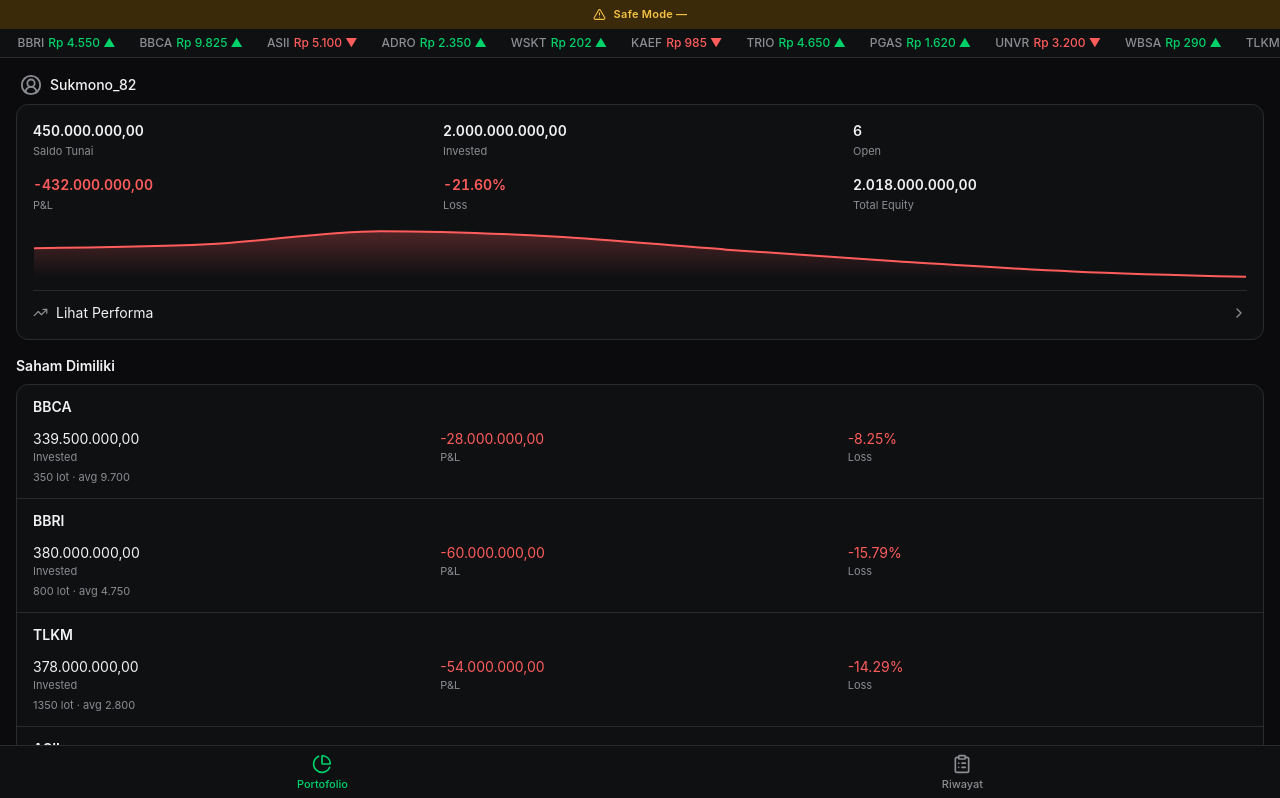
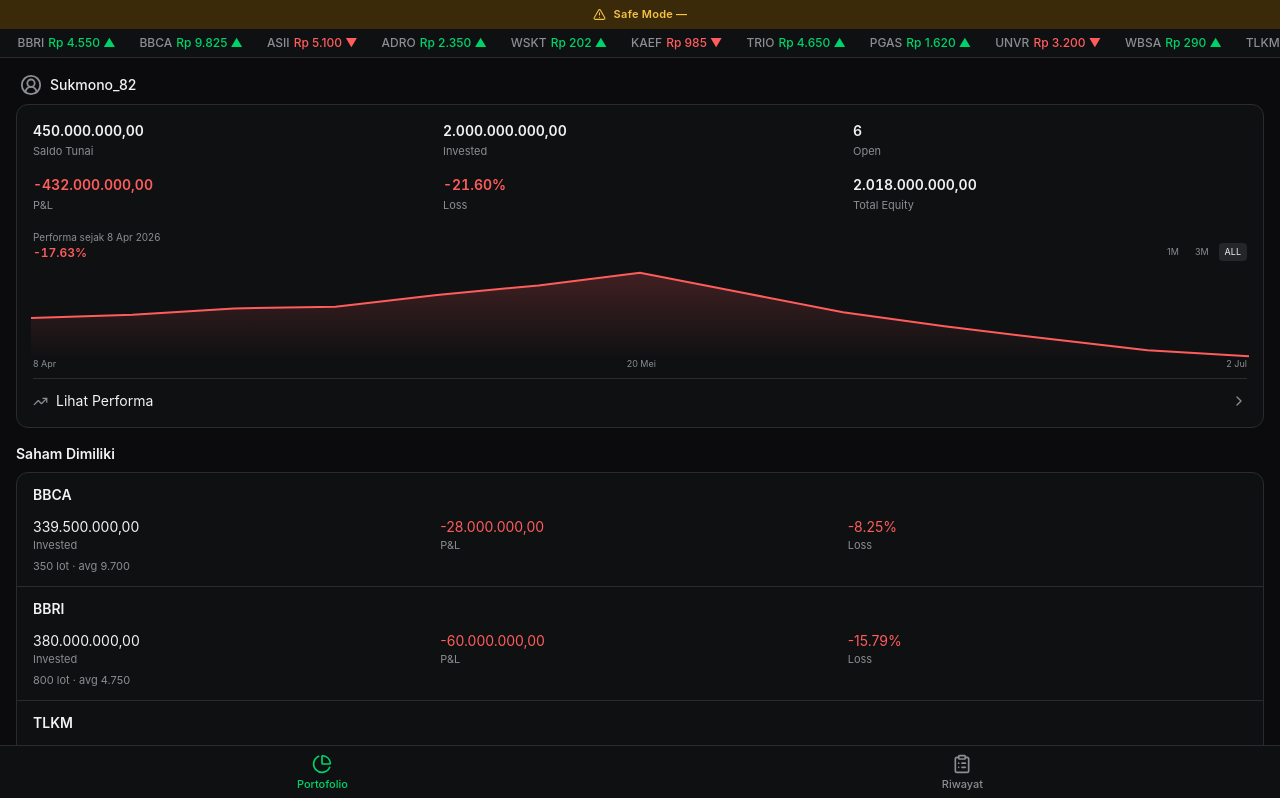
Before and after one commit to blipanca/stock-trading-app, a React (Vite) app: page / in a window 1280 px wide. Shown: the top 798 px of the page. Built offline with nearby package versions, Linux system fonts and the light colour scheme.

Commit message:
Update App.jsx

```diff
--- a/src/App.jsx
+++ b/src/App.jsx
@@ -1,7 +1,7 @@
 import React, { useState, useMemo } from "react";
 import {
   PieChart, ClipboardList, ChevronRight, TrendingUp,
-  AlertTriangle, Ban, UserCircle2
+  AlertTriangle, Ban, UserCircle2, X
 } from "lucide-react";
 import { AreaChart, Area, ResponsiveContainer, YAxis } from "recharts";
 
@@ -21,12 +21,22 @@
 
 const DEMO_PROFILE_NAME = "Sukmono_82";
 
-// Fictional illustrative trend: capital deployed 8 Apr 2026, a speculative bump
-// around late May (WBSA spike), then a political-risk-driven drawdown into a
-// trading suspension by 2 Jul 2026.
-const EQUITY_TREND = [
-  { v: 2000000000 }, { v: 2060000000 }, { v: 2260000000 }, { v: 2180000000 },
-  { v: 1980000000 }, { v: 1800000000 }, { v: 1650000000 }, { v: 1568000000 },
+// Historical demo prices. Each series ends exactly at the holding's currentPrice.
+// Portfolio performance is calculated from these prices instead of a decorative static curve.
+const PRICE_HISTORY = [
+  { date: "8 Apr",  BBCA: 9700, BBRI: 4750, TLKM: 2800, ASII: 5200, ADRO: 2300, WBSA: 770 },
+  { date: "15 Apr", BBCA: 9825, BBRI: 4680, TLKM: 2860, ASII: 5280, ADRO: 2380, WBSA: 810 },
+  { date: "22 Apr", BBCA: 9950, BBRI: 4820, TLKM: 2910, ASII: 5350, ADRO: 2460, WBSA: 920 },
+  { date: "29 Apr", BBCA: 9875, BBRI: 4740, TLKM: 2870, ASII: 5260, ADRO: 2410, WBSA: 1080 },
+  { date: "6 Mei",  BBCA: 10050, BBRI: 4860, TLKM: 2940, ASII: 5410, ADRO: 2520, WBSA: 1350 },
+  { date: "13 Mei", BBCA: 10125, BBRI: 4790, TLKM: 2890, ASII: 5330, ADRO: 2470, WBSA: 1780 },
+  { date: "20 Mei", BBCA: 9975, BBRI: 4660, TLKM: 2810, ASII: 5190, ADRO: 2320, WBSA: 2450 },
+  { date: "27 Mei", BBCA: 9850, BBRI: 4520, TLKM: 2740, ASII: 5080, ADRO: 2180, WBSA: 1880 },
+  { date: "3 Jun",  BBCA: 9725, BBRI: 4410, TLKM: 2670, ASII: 5010, ADRO: 2020, WBSA: 1310 },
+  { date: "10 Jun", BBCA: 9580, BBRI: 4300, TLKM: 2590, ASII: 4930, ADRO: 1860, WBSA: 960 },
+  { date: "17 Jun", BBCA: 9340, BBRI: 4180, TLKM: 2510, ASII: 4860, ADRO: 1690, WBSA: 690 },
+  { date: "24 Jun", BBCA: 9125, BBRI: 4070, TLKM: 2440, ASII: 4780, ADRO: 1530, WBSA: 430 },
+  { date: "2 Jul",  BBCA: 8900, BBRI: 4000, TLKM: 2400, ASII: 4850, ADRO: 1450, WBSA: 290 },
 ];
 
 const STOCK_UNIVERSE = [
@@ -152,6 +162,25 @@
   const totalEquity = cash + marketValue;
   const openPositions = computed.filter((h) => h.lots > 0).length;
 
+  const equityTrend = useMemo(() => {
+    return PRICE_HISTORY.map((point) => {
+      const stockValue = holdings.reduce((sum, h) => {
+        const historicalPrice = point[h.code] ?? h.currentPrice;
+        return sum + h.lots * 100 * historicalPrice;
+      }, 0);
+      const equity = cash + stockValue;
+      return {
+        date: point.date,
+        equity,
+        returnPct: invested ? ((stockValue - invested) / invested) * 100 : 0,
+      };
+    });
+  }, [holdings, cash, invested]);
+
+  const firstEquity = equityTrend[0]?.equity || totalEquity;
+  const lastEquity = equityTrend[equityTrend.length - 1]?.equity || totalEquity;
+  const chartChangePct = firstEquity ? ((lastEquity - firstEquity) / firstEquity) * 100 : 0;
+
   function pushHistory(entry) {
     setHistory((h) => [{ id: Date.now(), date: "2026-07-07 " + new Date().toLocaleTimeString("id-ID").slice(0, 5), ...entry }, ...h]);
   }
@@ -190,19 +219,47 @@
                 <StatCell label={totalPnlPct >= 0 ? "Gain" : "Loss"} value={totalPnlPct.toFixed(2) + "%"} color={totalPnl >= 0 ? GREEN : RED} />
                 <StatCell label="Total Equity" value={num2(totalEquity)} />
               </div>
-              <div className="h-14 mt-3 -mx-1">
+              <div className="flex items-end justify-between mt-4 mb-1">
+                <div>
+                  <p className="text-[10px]" style={{ color: MUTED }}>Performa sejak 8 Apr 2026</p>
+                  <p className="text-xs font-semibold tabular-nums" style={{ color: chartChangePct >= 0 ? GREEN : RED }}>
+                    {chartChangePct >= 0 ? "+" : ""}{chartChangePct.toFixed(2)}%
+                  </p>
+                </div>
+                <div className="flex gap-1">
+                  {["1M", "3M", "ALL"].map((p) => (
+                    <span key={p} className="text-[9px] px-1.5 py-0.5 rounded"
+                      style={{ background: p === "ALL" ? "#24262A" : "transparent", color: p === "ALL" ? TEXT : MUTED }}>
+                      {p}
+                    </span>
+                  ))}
+                </div>
+              </div>
+              <div className="h-24 -mx-1">
                 <ResponsiveContainer width="100%" height="100%">
-                  <AreaChart data={EQUITY_TREND}>
+                  <AreaChart data={equityTrend} margin={{ top: 5, right: 2, bottom: 2, left: 2 }}>
                     <defs>
                       <linearGradient id="eq" x1="0" y1="0" x2="0" y2="1">
-                        <stop offset="0%" stopColor={totalPnl >= 0 ? GREEN : RED} stopOpacity={0.45} />
-                        <stop offset="100%" stopColor={totalPnl >= 0 ? GREEN : RED} stopOpacity={0} />
+                        <stop offset="0%" stopColor={chartChangePct >= 0 ? GREEN : RED} stopOpacity={0.35} />
+                        <stop offset="100%" stopColor={chartChangePct >= 0 ? GREEN : RED} stopOpacity={0} />
                       </linearGradient>
                     </defs>
-                    <YAxis hide domain={["dataMin - 2000000", "dataMax + 2000000"]} />
-                    <Area type="monotone" dataKey="v" stroke={totalPnl >= 0 ? GREEN : RED} strokeWidth={2} fill="url(#eq)" />
+                    <YAxis hide domain={["dataMin - 30000000", "dataMax + 30000000"]} />
+                    <Area
+                      type="linear"
+                      dataKey="equity"
+                      stroke={chartChangePct >= 0 ? GREEN : RED}
+                      strokeWidth={2}
+                      fill="url(#eq)"
+                      isAnimationActive={false}
+                    />
                   </AreaChart>
                 </ResponsiveContainer>
+              </div>
+              <div className="flex justify-between -mt-1 mb-1">
+                <span className="text-[9px]" style={{ color: MUTED }}>8 Apr</span>
+                <span className="text-[9px]" style={{ color: MUTED }}>20 Mei</span>
+                <span className="text-[9px]" style={{ color: MUTED }}>2 Jul</span>
               </div>
               <button className="w-full flex items-center justify-between pt-3 mt-2 border-t" style={{ borderColor: BORDER }}>
                 <span className="flex items-center gap-2 text-sm" style={{ color: TEXT }}>
```
